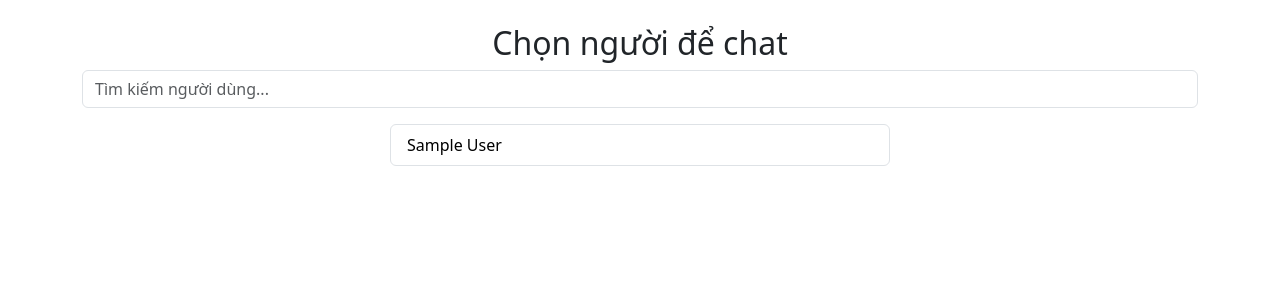
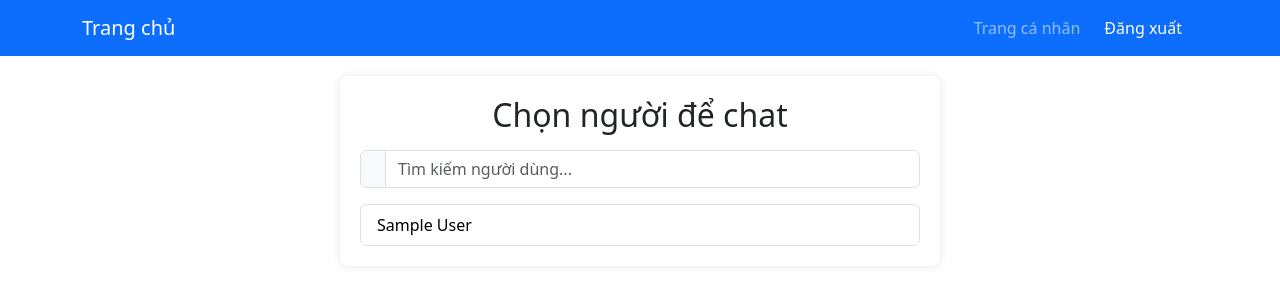
Before and after one commit to toanvkht/ProjectS, a Node server app: page /message in a window 1280 px wide. Shown: the top 300 px of the page. Run offline with Node 20, Linux system fonts and the light colour scheme; the visitor is signed in with stand-in values (Sample User, id 1); some libraries are stand-ins or nearby versions.

Commit message:
90% message

```diff
--- a/app.js
+++ b/app.js
@@ -89,6 +89,7 @@ io.on('connection', (socket) => {
   socket.on('registerUser', (userId) => {
       socket.userId = userId;
       console.log(`✅ Người dùng ${userId} đã đăng ký socket.`);
+      socket.join(userId);
   });
 
   socket.on('chat message', async (msg) => {
@@ -117,19 +118,22 @@ io.on('connection', (socket) => {
           if (!senderInfo || !receiverInfo) return console.error("⚠️ Không tìm thấy người gửi hoặc người nhận!");
 
           // Gửi tin nhắn đến đúng hai người
+          // Gửi tin nhắn ngay lập tức cho cả người gửi và người nhận
         io.to(msg.sender).emit("chat message", {
           sender: msg.sender,
           receiver: msg.receiver,
-            senderName: "Bạn",  // Nếu bạn là sender, hiển thị "Bạn"
-            message: msg.message
+          senderName: "Bạn",
+          message: msg.message,
           });
 
           io.to(msg.receiver).emit("chat message", {
               sender: msg.sender,
               receiver: msg.receiver,
-                senderName: senderInfo.fullname, // Hiển thị đúng tên người gửi
-                message: msg.message
+              senderName: msg.senderName, // Lấy tên từ client để hiển thị chính xác
+              message: msg.message,
           });
+
+          console.log("📩 Tin nhắn đã gửi đến:", msg.sender, msg.receiver);
 
       } catch (err) {
           console.error("❌ Lỗi khi lưu tin nhắn vào database:", err);
--- a/views/message/index.hbs
+++ b/views/message/index.hbs
@@ -6,13 +6,18 @@
     <title>Danh sách người dùng</title>
     <link href="https://cdn.jsdelivr.net/npm/bootstrap@5.3.0/dist/css/bootstrap.min.css" rel="stylesheet">
     <style>
-        .user-list {
-            max-width: 500px;
-            margin: auto;
+        .user-list-container {
+            max-width: 600px;
+            margin: 20px auto;
+            padding: 20px;
+            background: #ffffff;
+            border-radius: 8px;
+            box-shadow: 0px 0px 10px rgba(0, 0, 0, 0.1);
         }
         .user-list a {
             text-decoration: none;
             color: black;
+            font-weight: 500;
         }
         .user-list a:hover {
             color: #007bff;
@@ -20,21 +25,45 @@
     </style>
 </head>
 <body>
-    <div class="container mt-4">
-        <h2 class="text-center">Chọn người để chat</h2>
+    <!-- Navbar -->
+    <nav class="navbar navbar-expand-lg navbar-dark bg-primary">
+        <div class="container">
+            <a class="navbar-brand" href="/">Trang chủ</a>
+            <button class="navbar-toggler" type="button" data-bs-toggle="collapse" data-bs-target="#navbarNav">
+                <span class="navbar-toggler-icon"></span>
+            </button>
+            <div class="collapse navbar-collapse" id="navbarNav">
+                <ul class="navbar-nav ms-auto">
+                    <li class="nav-item">
+                        <a class="nav-link" href="/auth/login">Trang cá nhân</a>
+                    </li>
+                    <li class="nav-item">
+                        <a class="nav-link btn btn-danger text-white px-3" href="/logout">Đăng xuất</a>
+                    </li>
+                </ul>
+            </div>
+        </div>
+    </nav>
+
+    <!-- Danh sách người dùng -->
+    <div class="container user-list-container">
+        <h2 class="text-center mb-3">Chọn người để chat</h2>
 
         <!-- Thanh tìm kiếm -->
-        <input type="text" id="search-box" class="form-control mb-3" placeholder="Tìm kiếm người dùng...">
+        <div class="input-group mb-3">
+            <span class="input-group-text"><i class="bi bi-search"></i></span>
+            <input type="text" id="search-box" class="form-control" placeholder="Tìm kiếm người dùng...">
+        </div>
 
         <ul class="list-group user-list">
             {{#each users}}
-            <li class="list-group-item">
-                <a href="/message/chat/{{this._id}}">{{this.fullname}}</a>
+            <li class="list-group-item d-flex align-items-center">
+
+                <a href="/message/chat/{{this._id}}" class="flex-grow-1">{{this.fullname}}</a>
             </li>
             {{/each}}
         </ul>
     </div>
-
     <script>
         document.getElementById('search-box').addEventListener('input', function () {
             let searchText = this.value.toLowerCase();
```
Also changed, not shown: views/message/chat.hbs (+11 -4 lines). Lines whose indentation alone changed are shown as unchanged.
